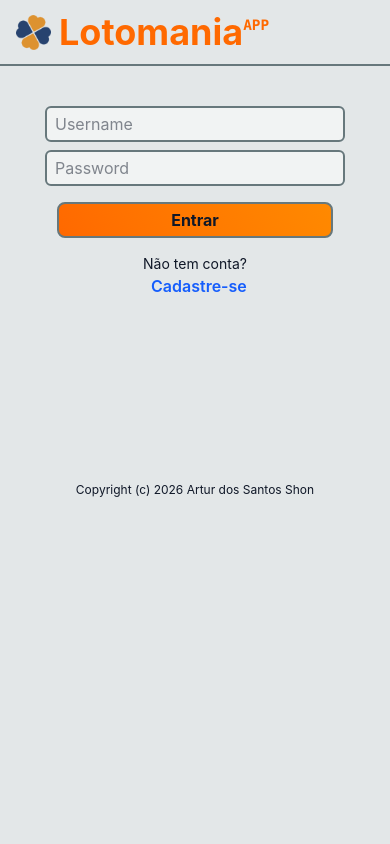
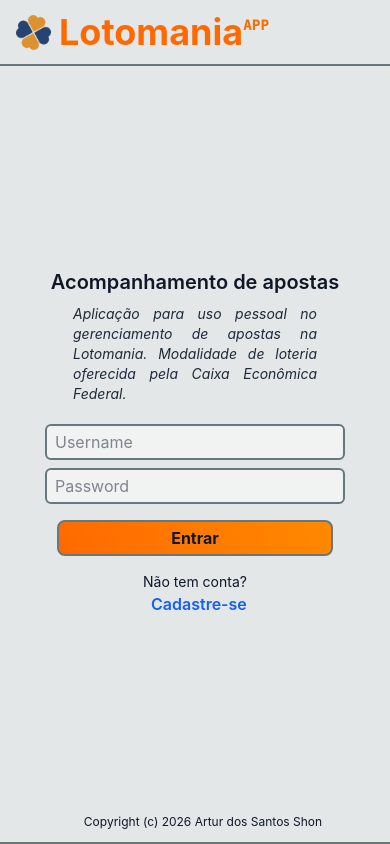
Before and after one commit to SkyArtur/Lotomania-0.0.1, a React (Vite) app in the folder lotomania-APP/: page /login in a window 390 px wide. Built offline with nearby package versions, Linux system fonts and the light colour scheme.

Commit message:
refactor: adjust layout and spacing for login and register pages

```diff
--- a/lotomania-APP/src/App.jsx
+++ b/lotomania-APP/src/App.jsx
@@ -8,20 +8,26 @@
 function App() {
     return (
         <main className="h-auto flex flex-col items-center justify-center bg-app-image-sunshine text-gray-900 ">
-            <div className="container flex flex-col items-center justify-start h-screen max-h-screen overflow-y-auto bg-mist-200">
+            <div className="container flex flex-col items-center justify-between h-screen max-h-screen bg-mist-200">
                 <div className={"w-full ps-4 py-3 flex items-center justify-start border-b-2 border-mist-500"}>
                     <img width={'35px'} height={'35px'} src={'/android-chrome-192x192.png'} alt={'Logo Loterias da Caixa'}/>
                     <h1 className="ps-2 flex justify-center items-center text-4xl font-bold text-orange-500">
                         Lotomania <sup className={'text-[.9rem] font-semibold font-mono'}>APP</sup>
                     </h1>
                 </div>
+                <div>
                     <BrowserRouter>
                         <Routes>
-                        <Route path="/" element={<Register />} />
+                            <Route path="/" element={<Dashboard />} />
                             <Route path="/login" element={<Login />} />
                             <Route path="/register" element={<Register />} />
                         </Routes>
                     </BrowserRouter>
+                </div>
+
+                <div className={"w-full ps-4 py-3 flex items-center justify-center border-b-2 border-mist-500"}>
+                    <small className={'text-xs'}>Copyright (c) 2026 Artur dos Santos Shon</small>
+                </div>
             </div>
 
         </main>
--- a/lotomania-APP/src/pages/Login.jsx
+++ b/lotomania-APP/src/pages/Login.jsx
@@ -19,14 +19,13 @@
             <div className={"w-full flex items-center justify-center"}>
                 <span className="ps-2 flex justify-center items-center text-xl h-5"></span>
             </div>
-            <div className={'flex flex-wrap-reverse items-center justify-center w-full'}>
-                <div className={'w-1/2 min-w-75 sm:h-full flex flex-col items-center justify-around gap-2 py-2'}>
-                    <h3 className={'text-xl font-semibold invisible sm:visible'}>Acompanhamento de apostas</h3>
-                    <p className={'text-gray-800 text-justify italic px-2 invisible sm:visible'}>
+            <div className={'flex flex-wrap items-center justify-center w-full'}>
+                <div className={'w-1/2 min-w-75 sm:h-full flex flex-col items-center justify-start gap-2 py-2'}>
+                    <h3 className={'text-xl font-semibold'}>Acompanhamento de apostas</h3>
+                    <small className={'text-gray-800 text-sm text-justify italic px-2 max-w-65'}>
                         Aplicação para uso pessoal no gerenciamento de apostas na Lotomania. Modalidade de loteria
                         oferecida pela Caixa Econômica Federal.
-                    </p>
-                    <small className={'text-xs'}>Copyright (c) 2026 Artur dos Santos Shon</small>
+                    </small>
                 </div>
                 <div className={'w-1/2 min-w-75 sm:h-full'}>
                     <form onSubmit={handleSubmit} className="w-full py-3 flex flex-col items-center justify-center gap-2">
--- a/lotomania-APP/src/pages/Register.jsx
+++ b/lotomania-APP/src/pages/Register.jsx
@@ -22,7 +22,7 @@
             <div className={'flex flex-col items-center justify-center w-full'}>
                 <div className={'max-w-100 min-w-75 sm:h-full flex flex-col items-center justify-around gap-2 py-2'}>
                     <h3 className={'text-xl font-semibold'}>Registre seu usuário e senha</h3>
-                    <small className={'text-gray-800 text-sm text-justify italic px-2'}>
+                    <small className={'text-gray-800 text-sm text-justify italic px-2 max-w-65'}>
                         Observe o limite de 15 caracteres para o campo username e o mínimo de 8 caracteres
                         para o campo password.
                     </small>
```
Lines whose indentation alone changed are shown as unchanged.
